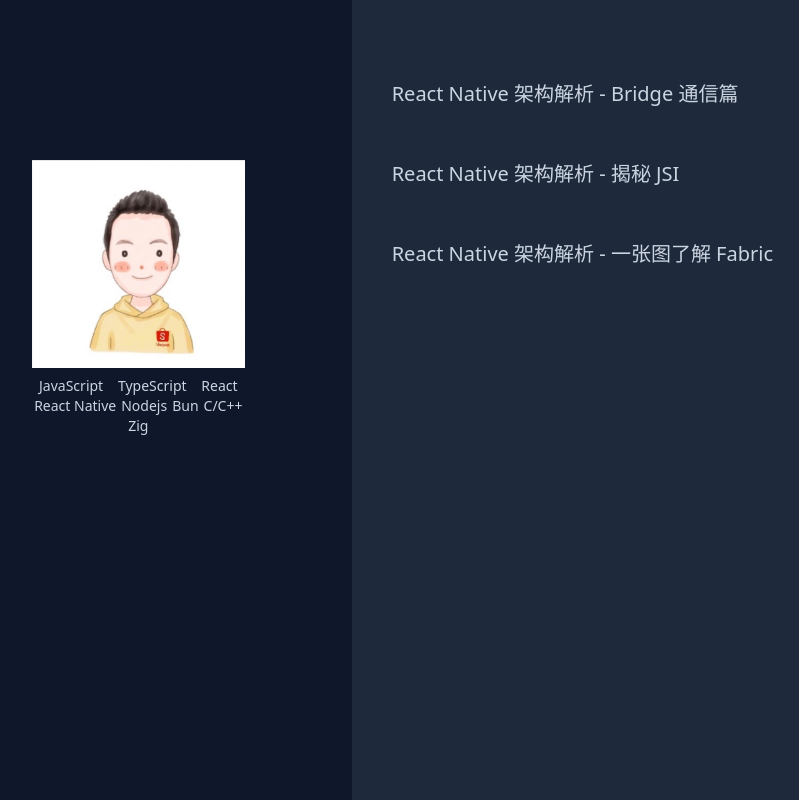
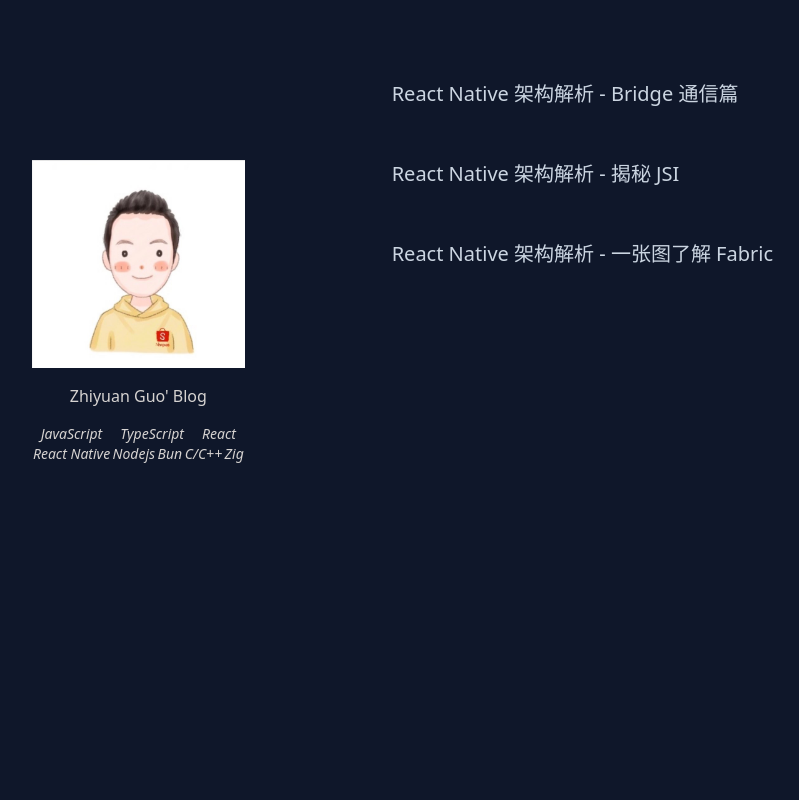
Before and after one commit to ZhiyuanG/blog, a website: page index.html in a window 1280 px wide. Shown: the whole page, without its empty margins (75-874 px from the left). Drawn offline with Linux system fonts and the light colour scheme.

Commit message:
feat: first version

```diff
--- a/index.html
+++ b/index.html
@@ -11,7 +11,8 @@
   <div class="grid bg-slate-900 min-h-screen w-screen grid-cols-12">
     <div class="col-start-2 col-span-2 mt-40">
       <img src="./assets/user-image.jpg" class="max-w-full" />
-      <div class="flex flex-wrap justify-around mt-2 text-sm">
+      <p class="text-center text-stone-300 font-medium my-4">Zhiyuan Guo' Blog</p>
+      <div class="flex flex-wrap justify-around text-sm text-stone-300 italic">
         <span>JavaScript</span>
         <span>TypeScript</span>
         <span>React</span>
@@ -23,7 +24,7 @@
       </div>
     </div>
 
-    <div class="col-start-5 col-span-8 bg-slate-800">
+    <div class="col-start-5 col-span-8 bg-slate-900">
       <ul class="flex-col mt-20 text-xl font-medium">
         <li class="h-20 ml-10 hover:underline cursor-pointer"><a href="./docs/react-native-bridge.html">React Native 架构解析 - Bridge 通信篇</a></li>
         <li class="h-20 ml-10 hover:underline cursor-pointer"><a href="./docs/react-native-jsi.html">React Native 架构解析 - 揭秘 JSI</a></li>
--- a/package.json
+++ b/package.json
@@ -6,6 +6,7 @@
   "scripts": {
     "test": "echo \"Error: no test specified\" && exit 1",
     "debug-css": "npx tailwindcss -i ./src/input.css -o ./build/initial.css --watch",
+    "css": "npx tailwindcss -i ./src/input.css -o ./build/initial.css",
     "convert": "showdown makehtml -i docs/react-native-bridge.md -o docs/react-native-bridge.html && showdown makehtml -i docs/react-native-jsi.md -o docs/react-native-jsi.html && showdown makehtml -i docs/react-native-fabric.md -o docs/react-native-fabric.html",
     "generate": "ts-node scripts/generate.ts"
   },
--- a/tailwind.config.js
+++ b/tailwind.config.js
@@ -1,6 +1,6 @@
 /** @type {import('tailwindcss').Config} */
 module.exports = {
-  content: ["./src/**/*.{html,js}"],
+  content: ["./src/**/*.{html,js}", "./index.html"],
   theme: {
     extend: {},
   },
```
Also changed, not shown: README.md (added), build/initial.css.
